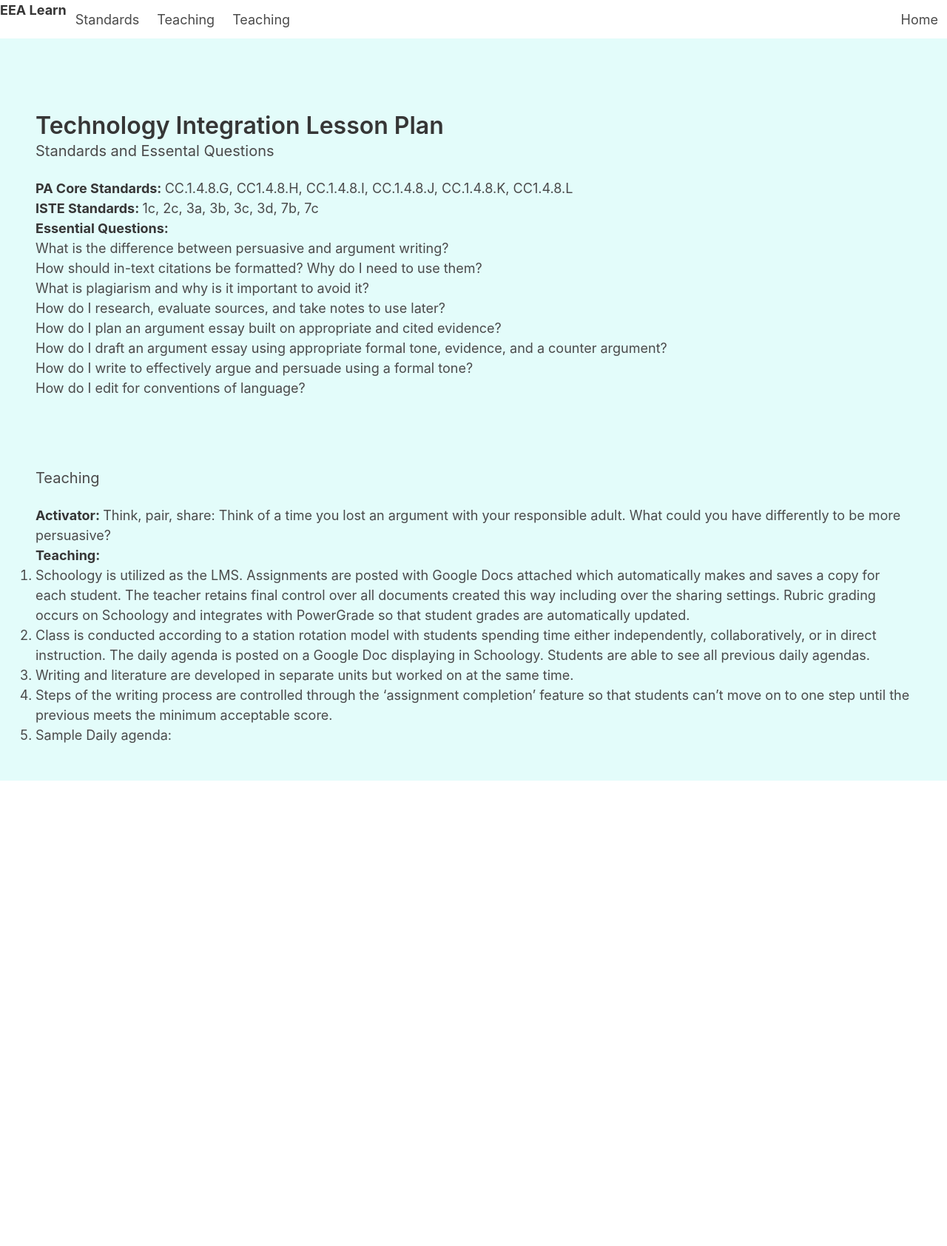
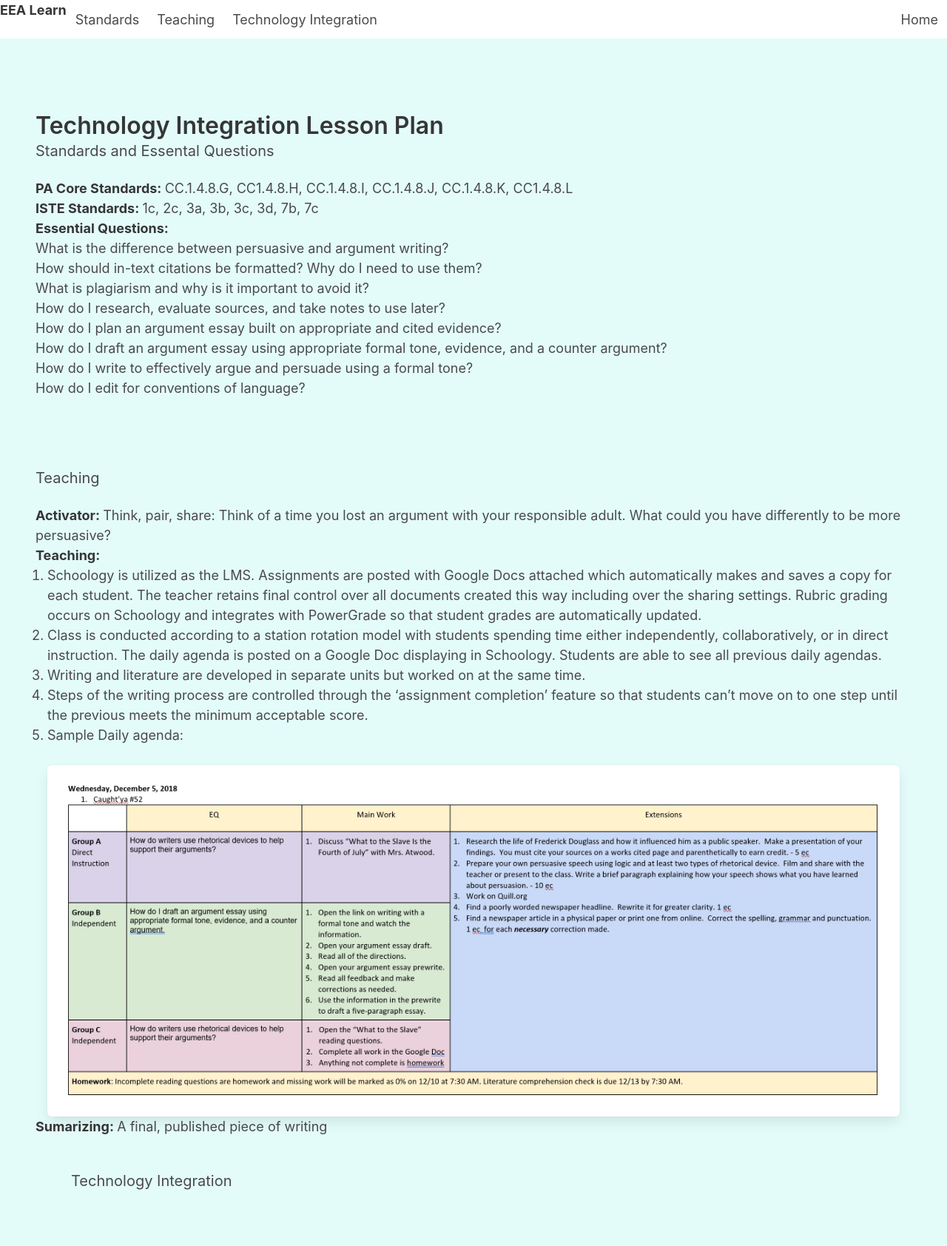
Before and after one commit to eeatty/eealearn, a plain HTML site: page techIntegration.html in a window 1280 px wide. Shown: the whole page at 74% size. Before the commit the page ends 1055 px from the top, so only its background shows below. Drawn offline with nearby package versions, Linux system fonts and the light colour scheme.

Commit message:
Update techIntegration.html
add  teaching section

```diff
--- a/techIntegration.html
+++ b/techIntegration.html
@@ -26,7 +26,7 @@
         <div class="navbar-start">
           <a class="navbar-item" href="#standards">Standards</a>
           <a class="navbar-item" href="#teaching">Teaching</a>
-          <a class="navbar-item" href="#teaching">Teaching</a>
+          <a class="navbar-item" href="#tecg">Technology Integration</a>
         </div>
         <div class="navbar-end">
             <a class="navbar-item" href="https://www.eealearn.com/">Home</a>
@@ -59,17 +59,22 @@
         <h2 id="teaching" class="subtitle">Teaching</h2>
         <p><strong>Activator: </strong>Think, pair, share: Think of a time you lost an argument with your responsible adult.  What could you have differently to be more persuasive?</p>
         <p><strong>Teaching: </strong>
-        <ol>
-            <li>Schoology is utilized as the LMS.  Assignments are posted with Google Docs attached which automatically makes and saves a copy for each student.  The teacher retains final control over all documents created this way including over the sharing settings.  Rubric grading occurs on Schoology and integrates with PowerGrade so that student grades are automatically updated.</li>
-            <li>Class is conducted according to a station rotation model with students spending time either independently, collaboratively, or in direct instruction.  The daily agenda is posted on a Google Doc displaying in Schoology.  Students are able to see all previous daily agendas.</li>
-            <li>Writing and literature are developed in separate units but worked on at the same time.</li>
-            <li>Steps of the writing process are controlled through the ‘assignment completion’ feature so that students can’t move on to one step until the previous meets the minimum acceptable score.</li>
-            <li>Sample Daily agenda:</li>
+        <div class="container">
+            <ol>
+                <li>Schoology is utilized as the LMS.  Assignments are posted with Google Docs attached which automatically makes and saves a copy for each student.  The teacher retains final control over all documents created this way including over the sharing settings.  Rubric grading occurs on Schoology and integrates with PowerGrade so that student grades are automatically updated.</li>
+                <li>Class is conducted according to a station rotation model with students spending time either independently, collaboratively, or in direct instruction.  The daily agenda is posted on a Google Doc displaying in Schoology.  Students are able to see all previous daily agendas.</li>
+                <li>Writing and literature are developed in separate units but worked on at the same time.</li>
+                <li>Steps of the writing process are controlled through the ‘assignment completion’ feature so that students can’t move on to one step until the previous meets the minimum acceptable score.</li>
+                <li>Sample Daily agenda:</li><br>
+                    <figure class="image box">
+                        <img src="img/agenda.jpg" alt="picture of the daily agenda">
+                    </figure>
+            </ol>
+        </div>
+        <p><strong>Sumarizing: </strong>A final, published piece of writing</p>
 
-
-
-        </ol>
-
+        <div class="section">
+            <h2 id="tech" class="subtitle">Technology Integration</h2>
 
 
 
```
